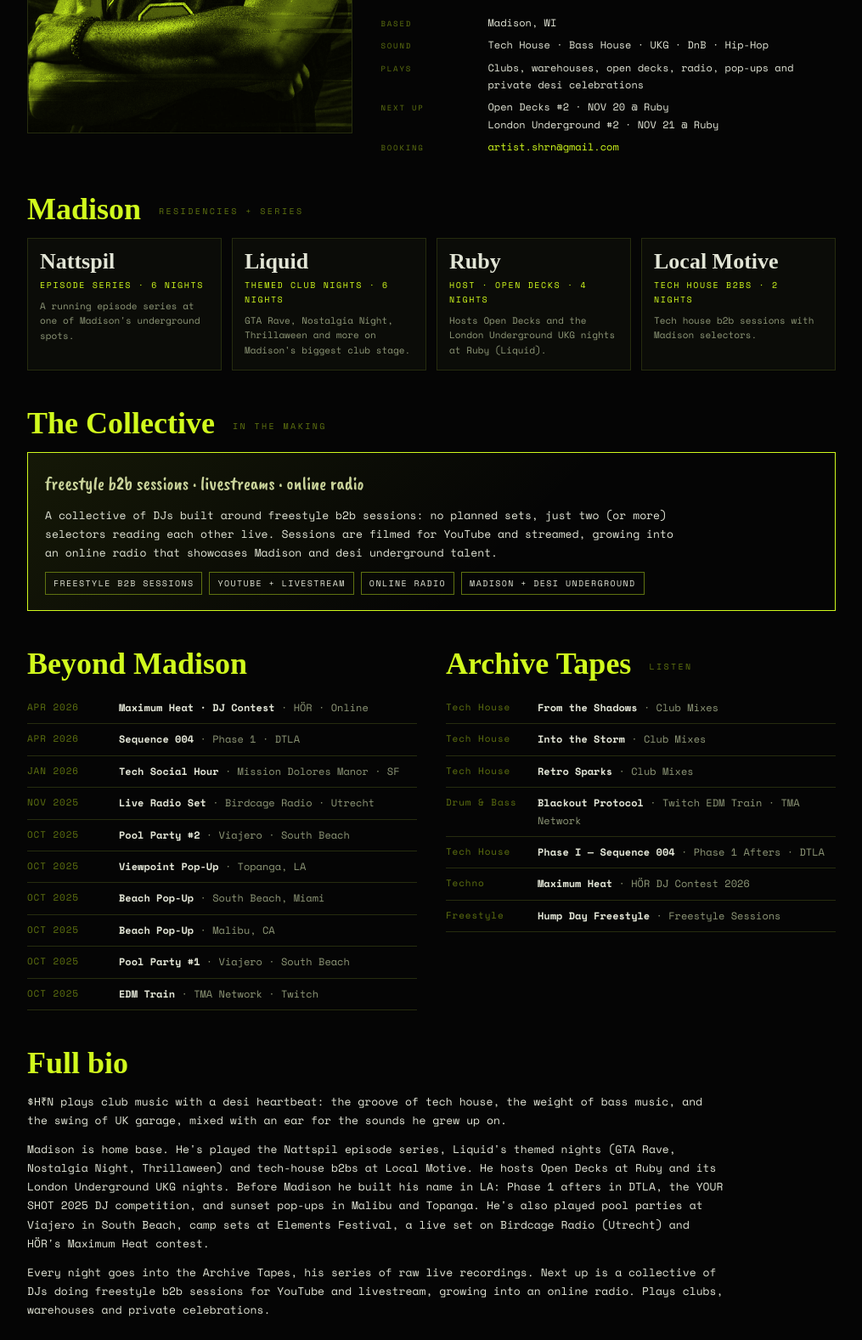
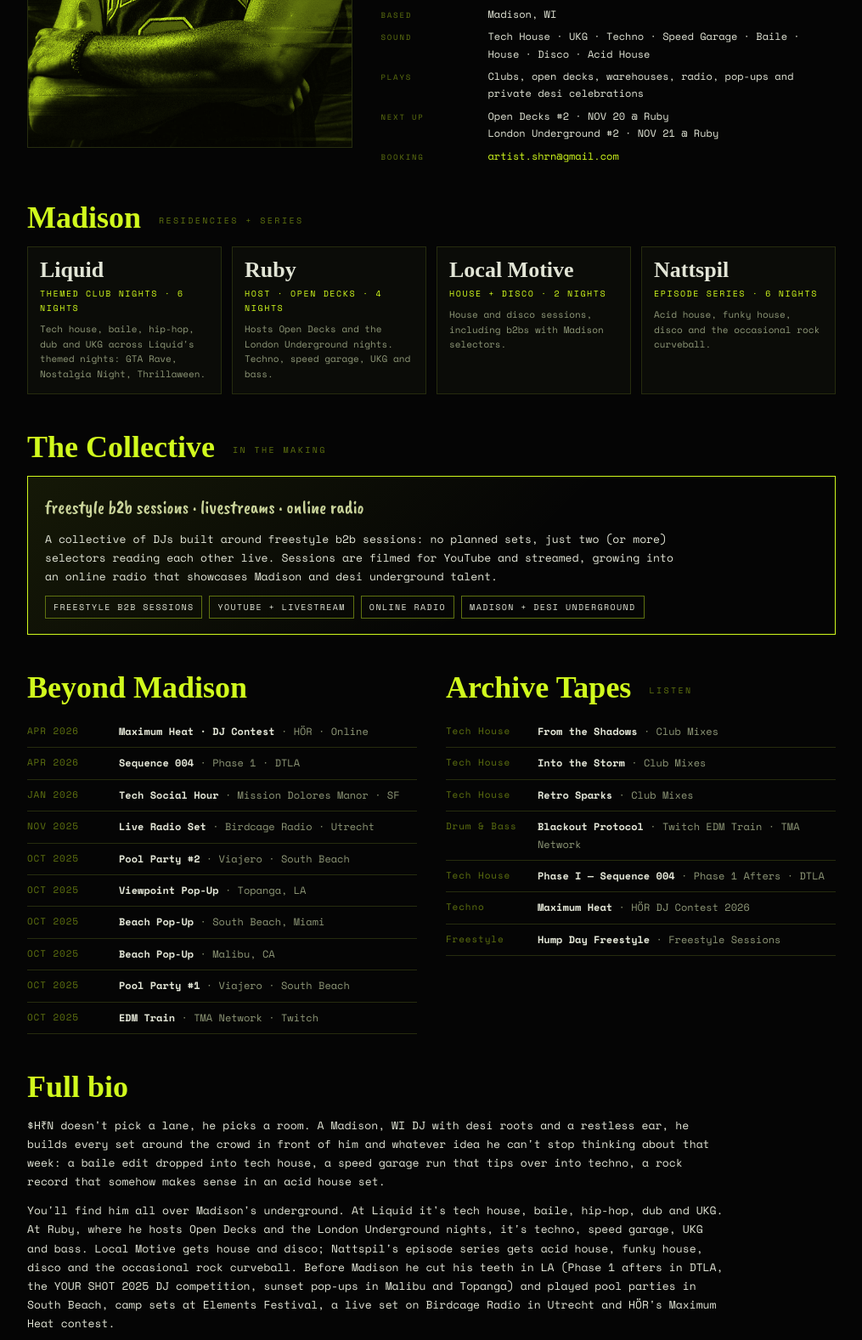
Before and after one commit to shrn-wav/shrn-wav.github.io, a plain HTML site: page epk.html in a window 1280 px wide. Shown: the part 676-2253 px from the top of the page at 85% size, without its empty margins (132-1147 px from the left). Drawn offline with nearby package versions, Linux system fonts and the light colour scheme; a web font is replaced by a local one.

Commit message:
New bios (venue-by-venue sound), genres, press kit refresh

```diff
--- a/content.js
+++ b/content.js
@@ -108,13 +108,13 @@ window.SITE = {
   ],
 
   /* ---------- bio ---------- */
-  bioShort: "$H₹N is a Madison, WI DJ playing high-energy, groove-heavy sets across tech house, bass house, UK garage and drum & bass, with desi roots running underneath. He's a regular across Madison's underground (Nattspil, Liquid, Ruby, Local Motive), hosts Open Decks at Ruby, and records his nights as the Archive Tapes series. Now building a collective around freestyle b2b sessions, livestreams and an online radio.",
+  bioShort: "$H₹N is a Madison, WI DJ who treats every booth like a lab. One week it's tech house, baile and UKG at Liquid; the next it's techno and speed garage at Ruby, where he hosts Open Decks; then house and disco at Local Motive, or acid house, funky house and the odd rock edit at Nattspil. Desi roots, no fixed lane, always testing a new idea on the floor, and every night ends up on his Archive Tapes.",
   bioLong: [
-    "$H₹N plays club music with a desi heartbeat: the groove of tech house, the weight of bass music, and the swing of UK garage, mixed with an ear for the sounds he grew up on.",
-    "Madison is home base. He's played the Nattspil episode series, Liquid's themed nights (GTA Rave, Nostalgia Night, Thrillaween) and tech-house b2bs at Local Motive. He hosts Open Decks at Ruby and its London Underground UKG nights. Before Madison he built his name in LA: Phase 1 afters in DTLA, the YOUR SHOT 2025 DJ competition, and sunset pop-ups in Malibu and Topanga. He's also played pool parties at Viajero in South Beach, camp sets at Elements Festival, a live set on Birdcage Radio (Utrecht) and HÖR's Maximum Heat contest.",
-    "Every night goes into the Archive Tapes, his series of raw live recordings. Next up is a collective of DJs doing freestyle b2b sessions for YouTube and livestream, growing into an online radio. Plays clubs, warehouses and private celebrations.",
+    "$H₹N doesn't pick a lane, he picks a room. A Madison, WI DJ with desi roots and a restless ear, he builds every set around the crowd in front of him and whatever idea he can't stop thinking about that week: a baile edit dropped into tech house, a speed garage run that tips over into techno, a rock record that somehow makes sense in an acid house set.",
+    "You'll find him all over Madison's underground. At Liquid it's tech house, baile, hip-hop, dub and UKG. At Ruby, where he hosts Open Decks and the London Underground nights, it's techno, speed garage, UKG and bass. Local Motive gets house and disco; Nattspil's episode series gets acid house, funky house, disco and the occasional rock curveball. Before Madison he cut his teeth in LA (Phase 1 afters in DTLA, the YOUR SHOT 2025 DJ competition, sunset pop-ups in Malibu and Topanga) and played pool parties in South Beach, camp sets at Elements Festival, a live set on Birdcage Radio in Utrecht and HÖR's Maximum Heat contest.",
+    "Every night lands in the Archive Tapes, his series of raw live recordings, happy accidents included. Next up is a collective built on freestyle b2b sessions (no plan, just selectors reading each other live), filmed for YouTube and streamed, and growing into an online radio. If it hasn't been tried on a dancefloor yet, he's probably already working on it.",
   ],
-  genres: "Tech House · Bass House · UKG · DnB · Hip-Hop",
+  genres: "Tech House · UKG · Techno · Speed Garage · Baile · House · Disco · Acid House",
 
   /* ---------- press photos (shown on About + downloadable in the EPK) ---------- */
   press: [
--- a/epk.html
+++ b/epk.html
@@ -158,17 +158,17 @@ $('nums').innerHTML = [
 $('facts').innerHTML = [
   ['BASED', 'Madison, WI'],
   ['SOUND', esc(S.genres)],
-  ['PLAYS', 'Clubs, warehouses, open decks, radio, pop-ups and private desi celebrations'],
+  ['PLAYS', 'Clubs, open decks, warehouses, radio, pop-ups and private desi celebrations'],
   ['NEXT UP', upcoming.length ? upcoming.slice(0, 2).map(s => esc(s.tag || s.name) + ' · ' + MON[s.d.getMonth()] + ' ' + s.d.getDate() + ' @ ' + esc(s.venue || s.name)).join('<br>') : 'Dates dropping soon'],
   ['BOOKING', '<a href="mailto:' + esc(S.email) + '">' + esc(S.email) + '</a>'],
 ].map(([k, v]) => '<dt>' + k + '</dt><dd>' + v + '</dd>').join('');
 
 /* Madison residencies, counted from the show list */
 const RES = [
-  ['Nattspil', 'Episode series', 'A running episode series at one of Madison\'s underground spots.'],
-  ['Liquid', 'Themed club nights', 'GTA Rave, Nostalgia Night, Thrillaween and more on Madison\'s biggest club stage.'],
-  ['Ruby', 'Host · Open Decks', 'Hosts Open Decks and the London Underground UKG nights at Ruby (Liquid).'],
-  ['Local Motive', 'Tech house b2bs', 'Tech house b2b sessions with Madison selectors.'],
+  ['Liquid', 'Themed club nights', 'Tech house, baile, hip-hop, dub and UKG across Liquid\'s themed nights: GTA Rave, Nostalgia Night, Thrillaween.'],
+  ['Ruby', 'Host · Open Decks', 'Hosts Open Decks and the London Underground nights. Techno, speed garage, UKG and bass.'],
+  ['Local Motive', 'House + disco', 'House and disco sessions, including b2bs with Madison selectors.'],
+  ['Nattspil', 'Episode series', 'Acid house, funky house, disco and the occasional rock curveball.'],
 ];
 $('res').innerHTML = RES.map(([n, role, txt]) => { const c = mad.filter(s => (s.loc || s.venue || s.name) === n || s.name === n).length;
   return '<div><b>' + n + '</b><em>' + role + (c ? ' · ' + c + (c === 1 ? ' night' : ' nights') : '') + '</em><p>' + txt + '</p></div>'; }).join('');
```
Also changed, not shown: 1 other file.
